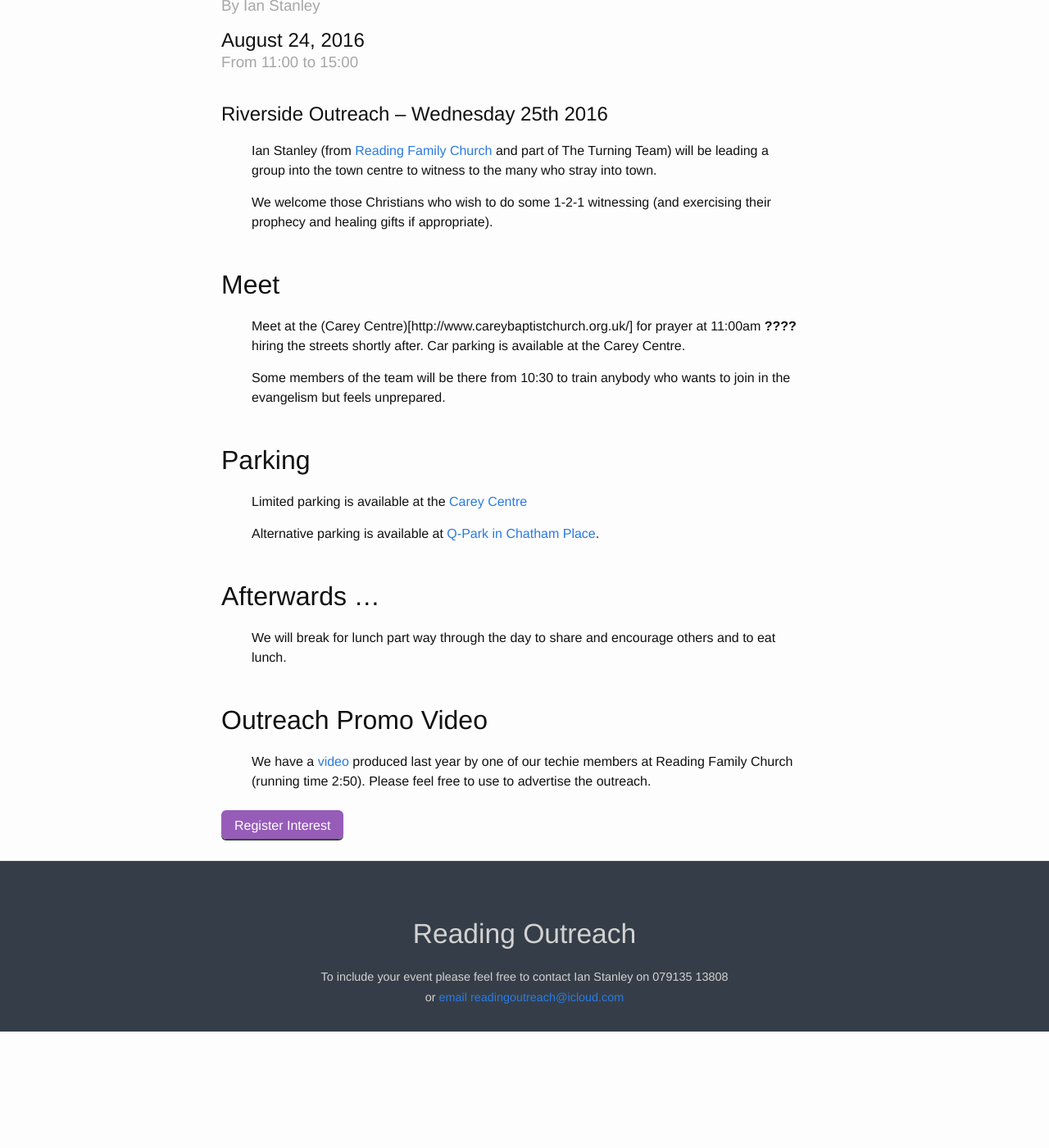
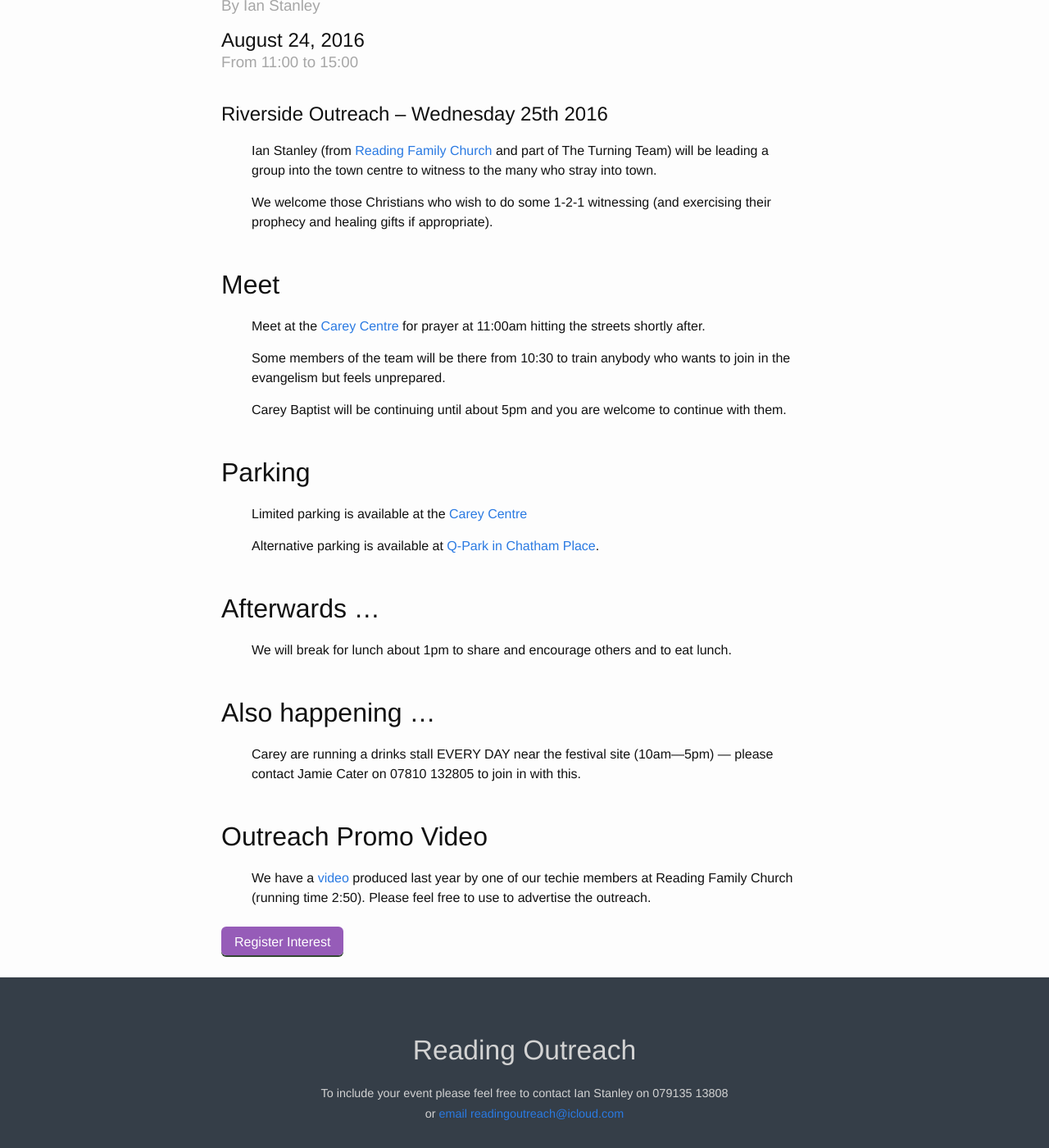
Before and after one commit to readingoutreach/Reading-Festival-Outreach-2016, a Jekyll site: the page built from _posts/2016-08-24-festival-town-24ampm.md, in a window 1280 px wide and 1400 px high, scrolled down 602 px. Shown: the whole window at 82% size. Built offline with Jekyll 4.4.1, drawn with Linux system fonts in a browser that asks for light colours; before the commit the page ends 1860 px from its top, so only the background shows below that.

Commit message:
Updated weds

```diff
--- a/_posts/2016-08-24-festival-town-24ampm.md
+++ b/_posts/2016-08-24-festival-town-24ampm.md
@@ -21,9 +21,11 @@ We welcome those Christians who wish to do some 1-2-1 witnessing (and exercising
 
 ## Meet
 
-Meet at the (Carey Centre)[http://www.careybaptistchurch.org.uk/] for prayer at 11:00am **????** hiring the streets shortly after. Car parking is available at the Carey Centre.
+Meet at the [Carey Centre](http://www.careybaptistchurch.org.uk/) for prayer at 11:00am hitting the streets shortly after.
 
 Some members of the team  will be there from 10:30 to train anybody who wants to join in the evangelism but feels unprepared.
+
+Carey Baptist will be continuing until about 5pm and you are welcome to continue with them.
 
 ## Parking
 
@@ -31,9 +33,11 @@ Limited parking is available at the [Carey Centre](http://www.careybaptistchurch
 
 Alternative parking is available at [Q-Park in Chatham Place](http://www.q-park.co.uk/parking/reading/q-park-chatham-place).
 
+## Afterwards ...
+We will break for lunch about 1pm to share and encourage others and to eat lunch.
 
-## Afterwards ...
-We will break for lunch part way through the day to share and encourage others and to eat lunch.
+## Also happening ...
+Carey are running a drinks stall EVERY DAY near the festival site (10am—5pm) — please contact Jamie Cater on 07810 132805 to join in with this.
 
 ## Outreach Promo Video
 We have a [video](http://shinny.co.uk/severn/videos/prereading2015v3.mov) produced last year by one of our techie members at Reading Family Church (running time 2:50). Please feel free to use to advertise the outreach.
```
